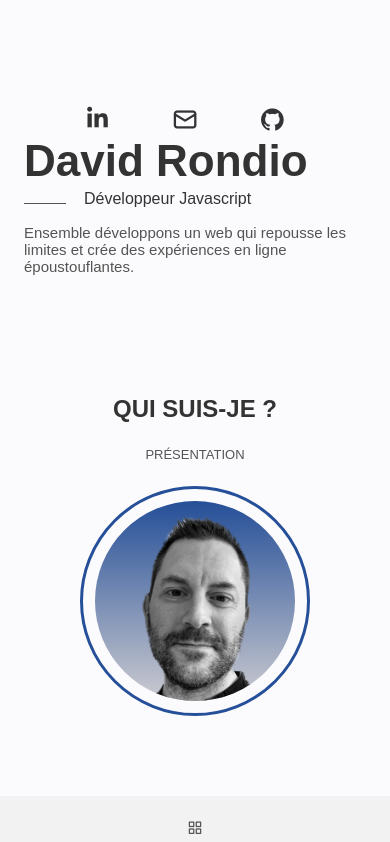
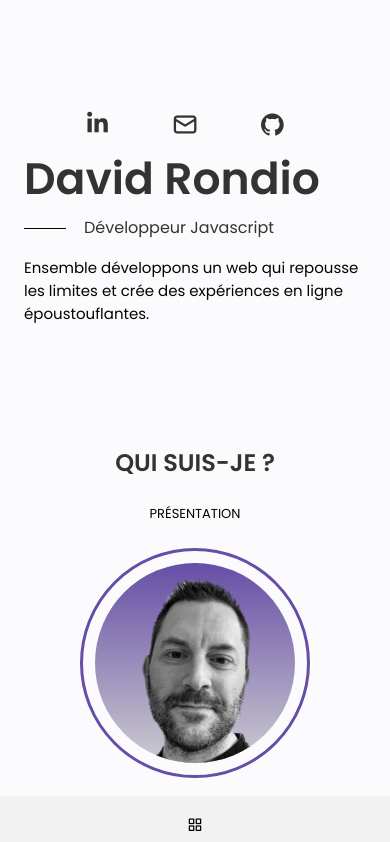
Before and after one commit to drondiodev/React-Portfolio, a React (Vite) app: page / in a window 390 px wide. Shown: the top 842 px of the page. Built offline with nearby package versions, Linux system fonts and the light colour scheme.

Commit message:
modifications couleurs

```diff
--- a/src/App.css
+++ b/src/App.css
@@ -1,5 +1,5 @@
 /*=============== GOOGLE FONTS ===============*/
-@import url('https://fonts.googleapis.com/css2?family=Lexend:wght@400;500;600&display=swap');
+@import url('https://fonts.googleapis.com/css2?family=Poppins:wght@400;500;600&display=swap');
 
 /*=============== VARIABLES CSS ===============*/
 :root {
@@ -11,18 +11,24 @@
   --sat: 0%;
   --title-color: hsl(var(--hue), var(--sat), 20%);
   --title-color-dark: hsl(var(--hue), var(--sat), 0%);
-  --text-color: #545454;
+  /* --text-color: #545454; */
   /* --body-color: hsl(var(--hue), var(--sat), 98%); */
-  --body-color: #fbfbfd;
+  /* --body-color: #fbfbfd; */
   --container-color: #fbfbfd;
   --container-color-hover: #f0F0F2;
-  --primary2: #2071e7;
-  --primary: #254F98;
+  /* --primary2: #2071e7;
+  --primary: #254F98; */
+
+
+
+  --text-color: #030302;
+  --body-color: #fbfbfd;
+  --primary2: #9786c6;
+  --primary: #664ea6;
 
 
   /*========== Font and typography ==========*/
   --body-font: "Poppins", sans-serif;
-  /* --body-font: "Lexend", sans-serif; */
 
   /*.5rem = 8px | 1rem = 16px ...*/
   --big-font-size: 3.5rem;
--- a/src/components/home/home.css
+++ b/src/components/home/home.css
@@ -74,11 +74,6 @@
     column-gap: 1.25rem;
   }
 
-    .home__hand {
-        width: 26%;
-        height: 26px;
-    }
-
   .home__subtitle {
     padding-left: 3.75rem;
     margin-bottom: var(--mb-1);
```
Lines whose indentation alone changed are shown as unchanged.
